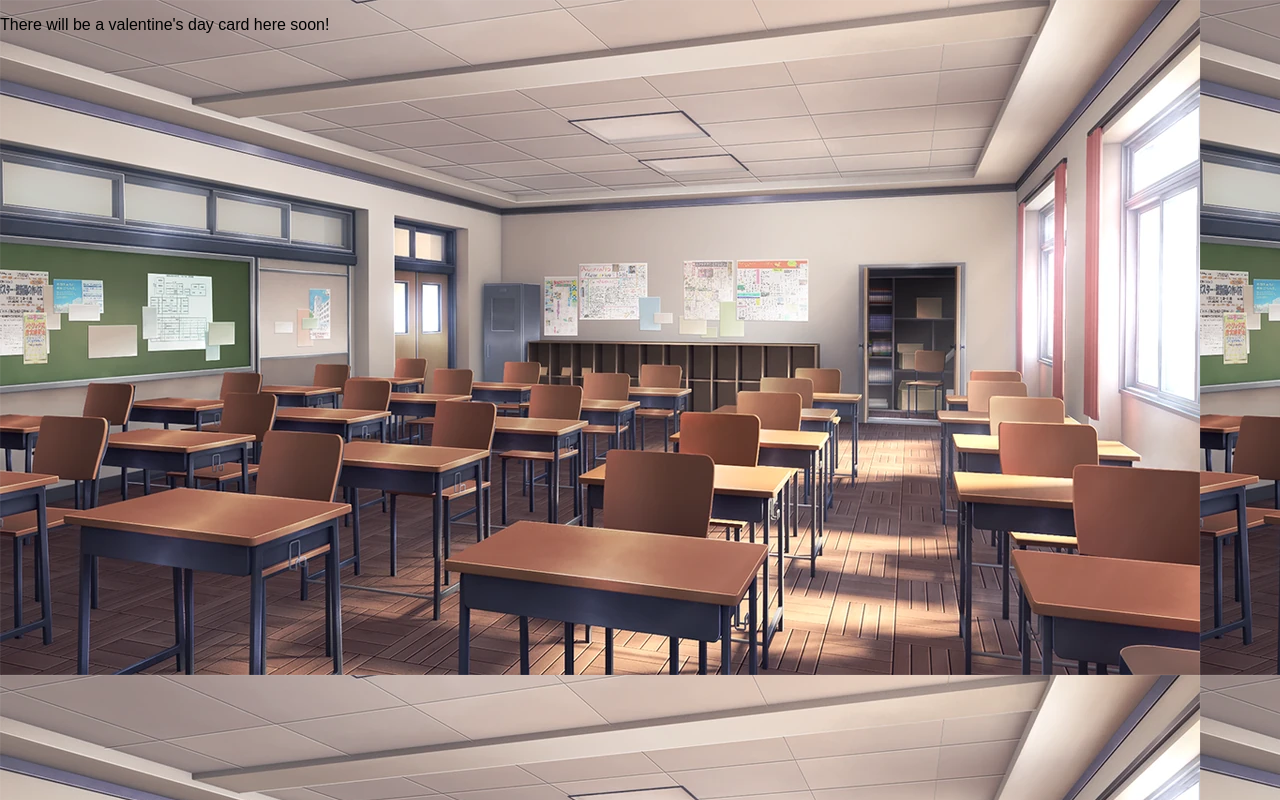
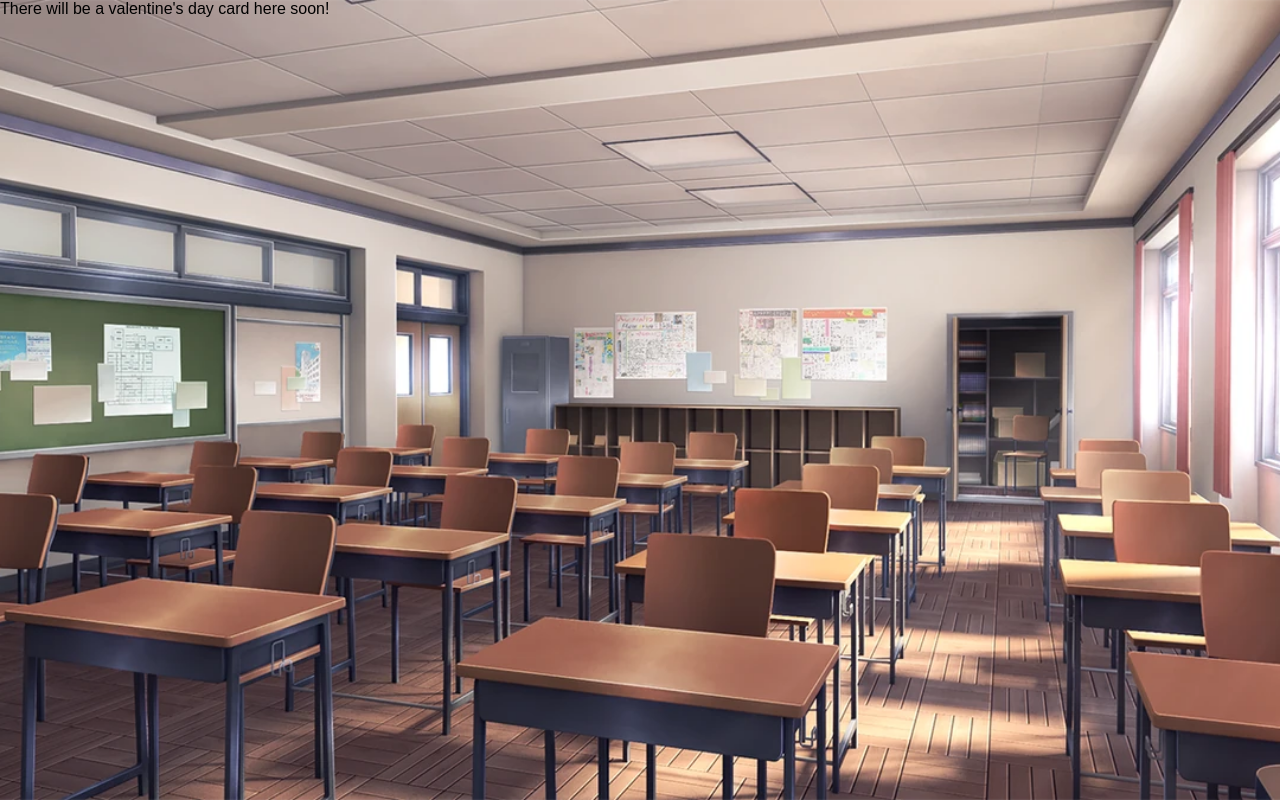
Before and after one commit to 06O60/valentine-card-app, a React (Create React App) app: page / in a window 1280 px wide. Built offline with nearby package versions, Linux system fonts and the light colour scheme.

Commit message:
Fix background image behaviour when resizing

```diff
--- a/src/assets/styles/index.css
+++ b/src/assets/styles/index.css
@@ -1,7 +1,15 @@
 body {
-	margin: 0;
 	font-family: sans-serif;
 	-webkit-font-smoothing: antialiased;
 	-moz-osx-font-smoothing: grayscale;
 	background-image: url('../images/normal/classroom.webp');
+
+	background-size: cover;
+	background-position: center;
+	height: 100vh;
 }
+
+* {
+	margin: 0;
+	box-sizing: border-box;
+}
```
